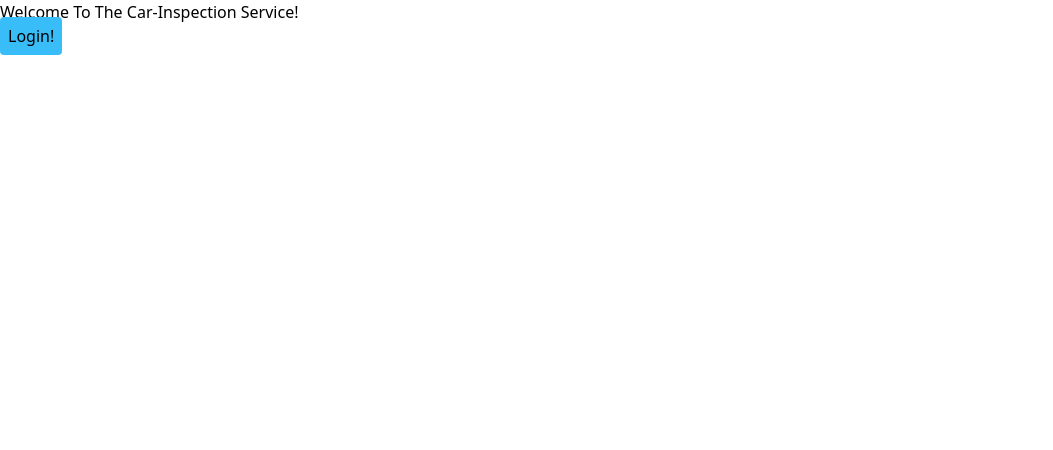
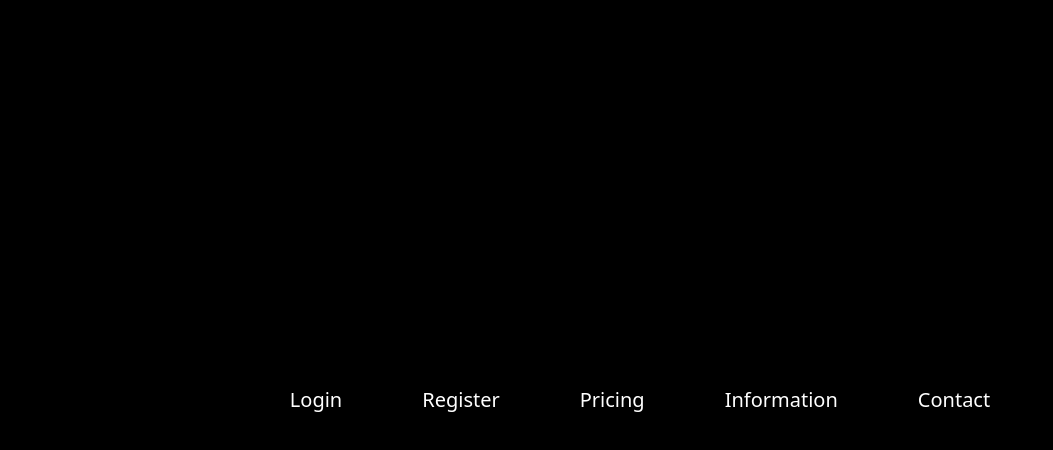
Before and after one commit to SzymanskiFilip/car-inspection-management, a React (Create React App) app in the folder frontend/: page / in a window 1280 px wide. Shown: the top 450 px of the page, without its empty margins (0-1053 px from the left). Built offline with nearby package versions, Linux system fonts and the light colour scheme.

Commit message:
modified homepage

```diff
--- a/frontend/src/Pages/HomePage.tsx
+++ b/frontend/src/Pages/HomePage.tsx
@@ -2,9 +2,12 @@ import { Link } from "react-router-dom";
 
 function HomePage():JSX.Element{
     return(
-        <div>
-            <h1>Welcome To The Car-Inspection Service!</h1>
-            <Link to="/login" className="bg-sky-400 rounded px-2 py-2">Login!</Link>
+        <div className="flex justify-center items-center h-screen w-screen bg-black">
+            <Link to="/login" className="hp-link">Login</Link>
+            <Link to="/" className="hp-link">Register</Link>
+            <Link to="/" className="hp-link">Pricing</Link>
+            <Link to="/" className="hp-link">Information</Link>
+            <Link to="/" className="hp-link">Contact</Link>
         </div>
     )
 }
```
